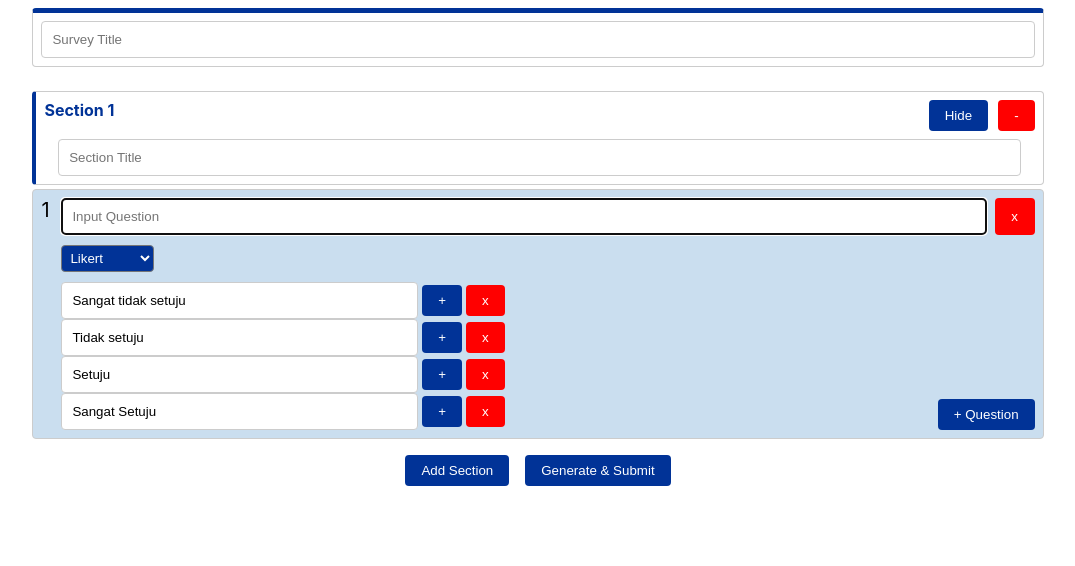
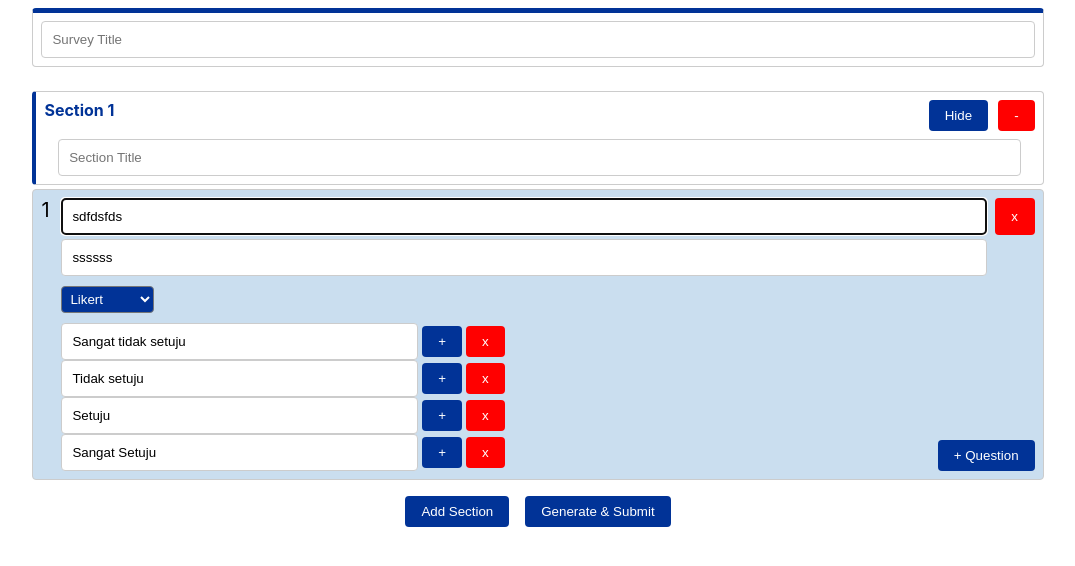
Before and after one commit to asarisoft/DynamicFormLikeGoogleForm, a React (Create React App) app: page / in a window 1280 px wide. Both pictures are taken after a click on the element 626 px from the left and 216 px from the top of the page. Shown: the top 566 px of the page, without its empty margins (102-1177 px from the left). Built offline with nearby package versions, Linux system fonts and the light colour scheme.

Commit message:
add description to every question

```diff
--- a/package.json
+++ b/package.json
@@ -1,6 +1,6 @@
 {
   "name": "react-survey-form-generator",
-  "version": "1.0.28",
+  "version": "1.0.29",
   "description": "React form survey generator like google form",
   "private": false,
   "main": "dist/components/form/index.js",
--- a/src/components/form/index.js
+++ b/src/components/form/index.js
@@ -66,70 +66,28 @@ class Form extends Component {
       }
     }, 1000)
     // For Test
-    // const uu = [
-    //   {
-    //     "_id": "1696996749326",
-    //     "title": "qqq",
-    //     "section_title": "qq",
-    //     "section": 1,
-    //     "questionNumber": 1,
-    //     "descriptions": "",
-    //     "required": true,
-    //     "form": {
-    //       "type": "likert",
-    //       "option": [
-    //         "Sangat tidak setuju",
-    //         "Tidak setuju",
-    //         "Setuju",
-    //         "Sangat Setuju"
-    //       ]
-    //     }
-    //   },
-    //   {
-    //     "_id": "1696999469076",
-    //     "title": "edd",
-    //     "section_title": "qq",
-    //     "section": 1,
-    //     "questionNumber": 2,
-    //     "descriptions": "",
-    //     "required": true,
-    //     "other_options": true,
-    //     "form": {
-    //       "type": "choice",
-    //       "option": [
-    //         "2",
-    //         "3"
-    //       ],
-    //       "action": [
-    //         "",
-    //         ""
-    //       ]
-    //     }
-    //   },
-    //   {
-    //     "_id": "1696999477458",
-    //     "title": "dddd",
-    //     "section_title": "qq",
-    //     "section": 1,
-    //     "questionNumber": 3,
-    //     "descriptions": "",
-    //     "required": true,
-    //     "other_options": false,
-    //     "form": {
-    //       "type": "choice",
-    //       "option": [
-    //         "b",
-    //         "f"
-    //       ],
-    //       "action": [
-    //         "",
-    //         ""
-    //       ]
-    //     }
-    //   }
-    // ]
-    // const kkk = this.buildStateFromListQuestion(data.json_form);
-    // this.setState({ sections: kkk, title: data.title });
+    const uu = [
+      {
+        "_id": "1697092737554",
+        "title": "sdfdsfds",
+        "section_title": "sdfsdf",
+        "section": 1,
+        "questionNumber": 1,
+        "descriptions": "ssssss",
+        "required": true,
+        "form": {
+          "type": "likert",
+          "option": [
+            "Sangat tidak setuju",
+            "Tidak setuju",
+            "Setuju",
+            "Sangat Setuju"
+          ]
+        }
+      }
+    ]
+    const kkk = this.buildStateFromListQuestion(uu);
+    this.setState({ sections: kkk, title: "data.title" });
   }
 
   // Fungsi untuk menambah section baru
--- a/src/components/form/question/index.js
+++ b/src/components/form/question/index.js
@@ -43,6 +43,9 @@ class Question extends Component {
   // update data ke props utama
   handleInputQuestion = (e) => {
     this.setState({ title: e.target.value });
+  };
+  handleInputDescription = (e) => {
+    this.setState({ descriptions: e.target.value });
   };
 
   handleAnswerTypeChange = (e) => {
@@ -108,7 +111,6 @@ class Question extends Component {
         </div>
         <div>
           <div className='question' >
-            <div onClick={this.props.onClick}>
             <Input
               type="hidden"
               name="question"
@@ -116,7 +118,7 @@ class Question extends Component {
               value={this.state._id}
               onChange={this.handleInputQuestion}
             />
-
+            <div onClick={this.props.onClick}>
               <Input
                 type="text"
                 name="question"
@@ -128,7 +130,20 @@ class Question extends Component {
             <StyledButton
               onClick={() => onRemoveQuestion(questionIndex)}>x</StyledButton>
           </div>
+
+
+
           <div className='body' style={{ display: question?.isActive ? 'block' : 'none' }}>
+            <div className='question' >
+              <Input
+                type="text"
+                name="question"
+                placeholder='Description'
+                value={this.state.descriptions}
+                onChange={this.handleInputDescription}
+              />
+              <div style={{width: '30px'}}>&nbsp;</div>
+            </div>
             <StyledButton
               className='btn-add-question'
               onClick={() => onAddQuestion()}>+ Question</StyledButton>
@@ -144,7 +159,6 @@ class Question extends Component {
                   onChange={this.handleRequiredChange}
                 />
               </div> */}
-
               <select
                 name="answerType"
                 value={this.state.type}
--- a/src/components/form/question/option.js
+++ b/src/components/form/question/option.js
@@ -20,7 +20,7 @@ class Options extends Component {
       this.setState({
         options: this.props.question.options,
         other_options: this.props.question.other_options
-      }, ()=>{
+      }, () => {
         this.props.onUpdateState(this.state)
       })
     }
@@ -58,7 +58,7 @@ class Options extends Component {
           const updatedOptions = [...prevState.options];
           updatedOptions.splice(index, 1);
           return { options: updatedOptions };
-        }, ()=>{
+        }, () => {
           this.props.onUpdateState(this.state)
         });
       }
@@ -71,7 +71,7 @@ class Options extends Component {
       const updatedOptions = [...prevState.options];
       updatedOptions[index][name] = value;
       return { options: updatedOptions };
-    }, ()=>{
+    }, () => {
       this.props.onUpdateState(this.state)
     });
   };
@@ -105,18 +105,18 @@ class Options extends Component {
               className='remove-button'>x</StyledButton>
           </div>
         ))}
-        <div className='last-wrapper'>
-          {type == 'choice' &&
+        {type == 'choice' &&
+          <div className='last-wrapper'>
             <input
               type="checkbox"
               name="other_options"
               checked={this.state.other_options}
               onChange={this.handleOtherOptionsChange}
             />
-          }
-          <label className='label-last-options'>
-            The last option requires the user to manually input an answer</label>
-        </div>
+            <label className='label-last-options'>
+              Set last option as other options</label>
+          </div>
+        }
       </Container>
     );
   }
```
Also changed, not shown: 2 other files (tests, documents, lock files or other folders). Lines whose indentation alone changed are shown as unchanged.
